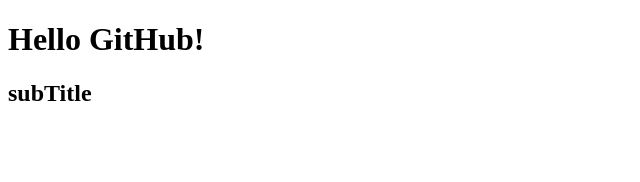
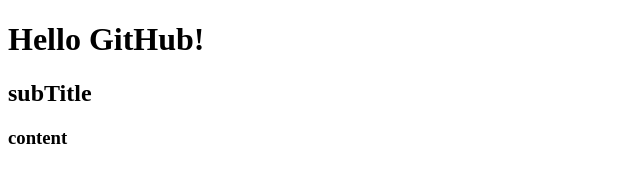
Before and after one commit to imhtk/github_test, a plain HTML site: page index.html in a window 1280 px wide. Shown: the full height of the page, 0-640 px from the left. Drawn offline with Linux system fonts and the light colour scheme.

Commit message:
[update] h3 add

```diff
--- a/index.html
+++ b/index.html
@@ -11,6 +11,7 @@
 <body>
     <h1>Hello GitHub!</h1>
     <h2>subTitle</h2>
+    <h3>content</h3>
 </body>
 
 </html>
```
